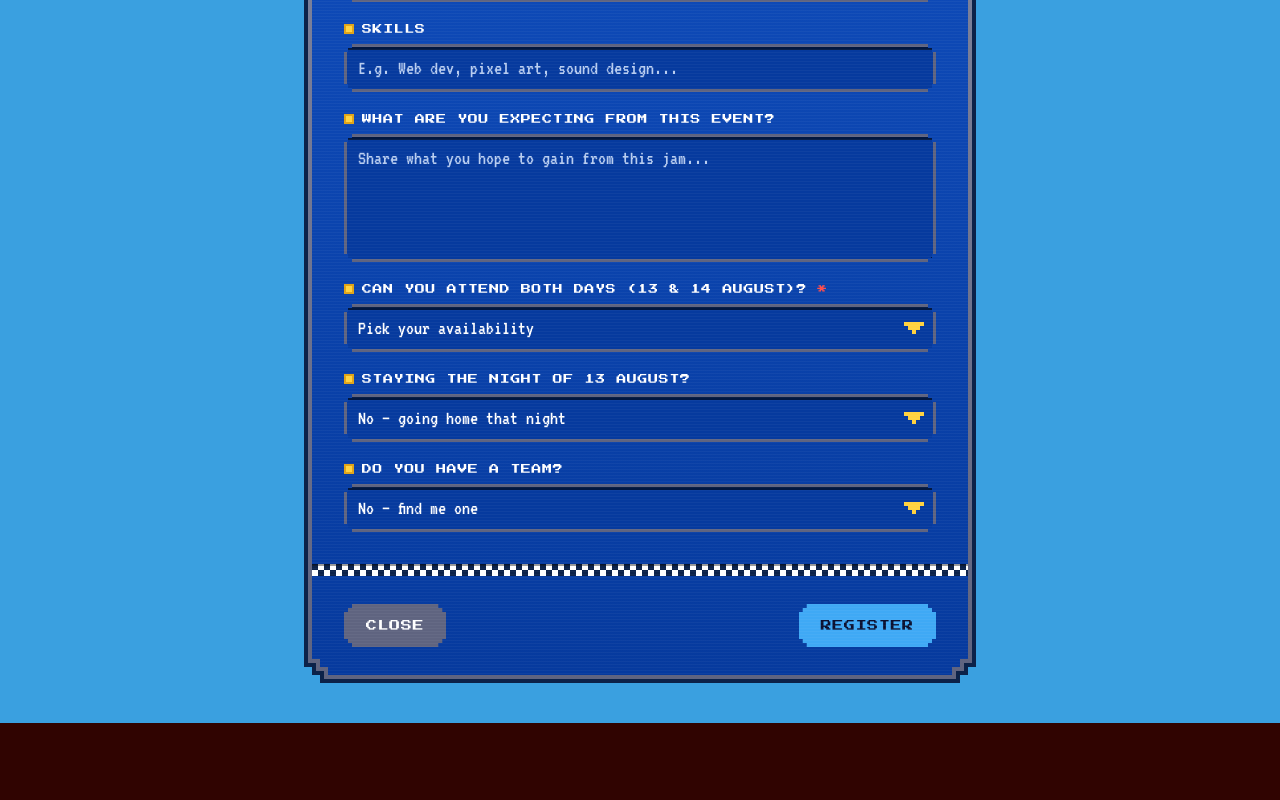
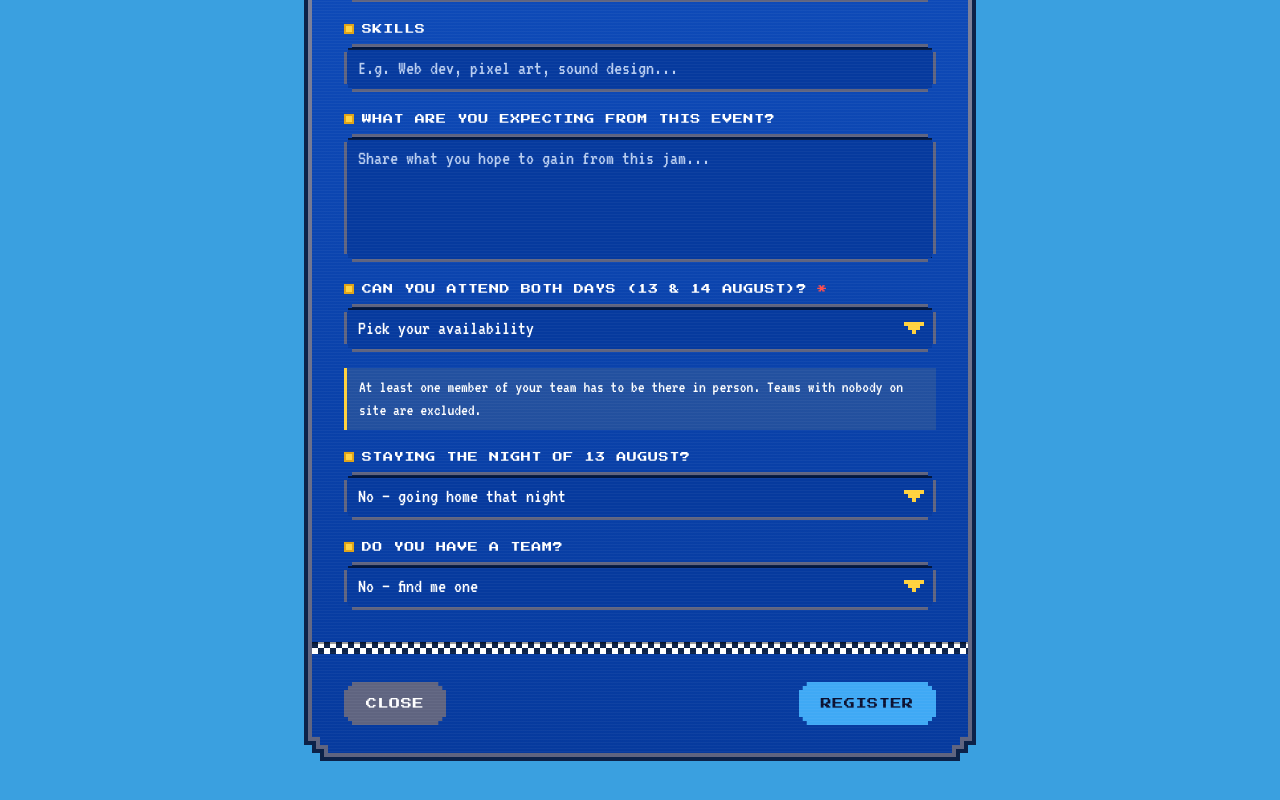
Before and after one commit to NCSclub/Jammy-Jam, a Next.js app: page /register in a window 1280 px wide. Shown: the part 848-1648 px from the top of the page. Before the commit the page ends 1571 px from the top, so only its background shows below. Built offline with nearby package versions, Linux system fonts and the light colour scheme.

Commit message:
D again & form

```diff
--- a/src/app/admin/dashboard.tsx
+++ b/src/app/admin/dashboard.tsx
@@ -543,7 +543,6 @@ export function Dashboard({ participants }: { participants: Participant[] }) {
                 onToggleCheckIn={toggleCheckIn}
                 onEdit={openEdit}
                 onDelete={setDeleting}
-                onLeave={(member) => run(async () => { await patchParticipant(member.id, { team: null }); })}
               />
             ))}
           </div>
@@ -936,7 +935,6 @@ function TeamCard({
   onToggleCheckIn,
   onEdit,
   onDelete,
-  onLeave,
 }: {
   group: TeamGroup;
   pending: boolean;
@@ -944,7 +942,6 @@ function TeamCard({
   onToggleCheckIn: (member: Participant) => void;
   onEdit: (member: Participant) => void;
   onDelete: (member: Participant) => void;
-  onLeave: (member: Participant) => void;
 }) {
   const registered = group.members.length;
   const present = group.members.filter((member) => member.checkedIn).length;
@@ -1015,9 +1012,6 @@ function TeamCard({
                   {member.checkedIn ? "✓ Checked in" : "Check in"}
                 </button>
                 <button onClick={() => onEdit(member)}>Edit</button>
-                <button disabled={pending} onClick={() => onLeave(member)}>
-                  ↩ Leave
-                </button>
                 <button
                   className="delete-button"
                   disabled={pending}
--- a/src/components/registration/RegistrationForm.tsx
+++ b/src/components/registration/RegistrationForm.tsx
@@ -516,6 +516,10 @@ export default function RegistrationForm({ onClose, onSubmit }: Props) {
                         ))}
                       </select>
                     </div>
+                    <p className="jj-field-note">
+                      At least one member of your team has to be there in
+                      person. Teams with nobody on site are excluded.
+                    </p>
                   </Field>
 
                   <Field
--- a/src/components/registration/registration-form.css
+++ b/src/components/registration/registration-form.css
@@ -456,6 +456,19 @@ select.jj-input option {
   color: var(--jj-ink-dim);
 }
 
+/* A rule attached to a field rather than a hint about filling it in — the gold
+   edge marks it as something that costs you the jam if you ignore it. */
+.jj-field-note {
+  margin-top: 8px;
+  padding: 8px 12px;
+  border-left: 3px solid var(--jj-gold);
+  background: rgba(255, 210, 63, 0.1);
+  color: var(--jj-ink);
+  font-family: var(--jj-font-body), ui-monospace, monospace;
+  font-size: 17px;
+  line-height: 1.35;
+}
+
 .jj-squad__title::before {
   content: "";
   flex: none;
```
